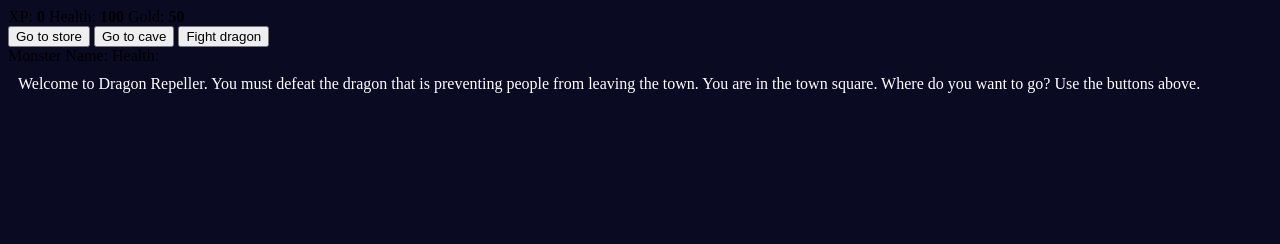
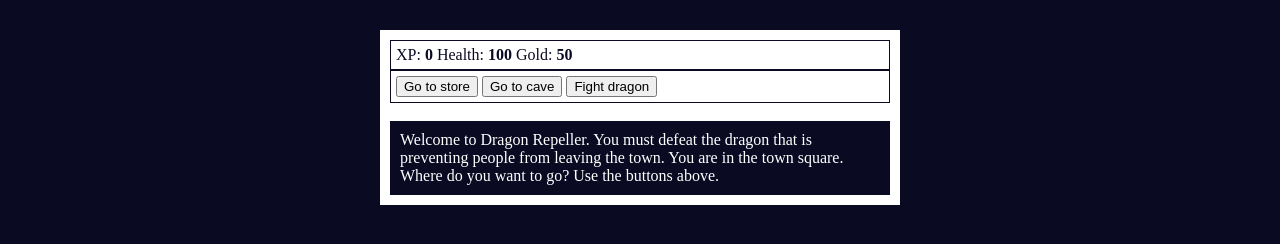
Before and after one commit to fedy14/Role-playing-game, a plain HTML site: page index.html in a window 1280 px wide. Drawn offline with Linux system fonts and the light colour scheme.

Commit message:
add a id game,

```diff
--- a/styles.css
+++ b/styles.css
@@ -7,3 +7,18 @@ body {
     color: #ffffff;
     padding: 10px;
   }
+  #game {
+    max-width: 500px;
+    max-height: 400px;
+    background-color: #ffffff;
+    color: #ffffff;
+    margin: 30px auto 0px;
+    padding: 10px;
+  }
+
+  #controls,
+  #stats {
+    border: 1px solid #0a0a23;
+    padding: 5px;
+    color: #0a0a23;
+  }
```
